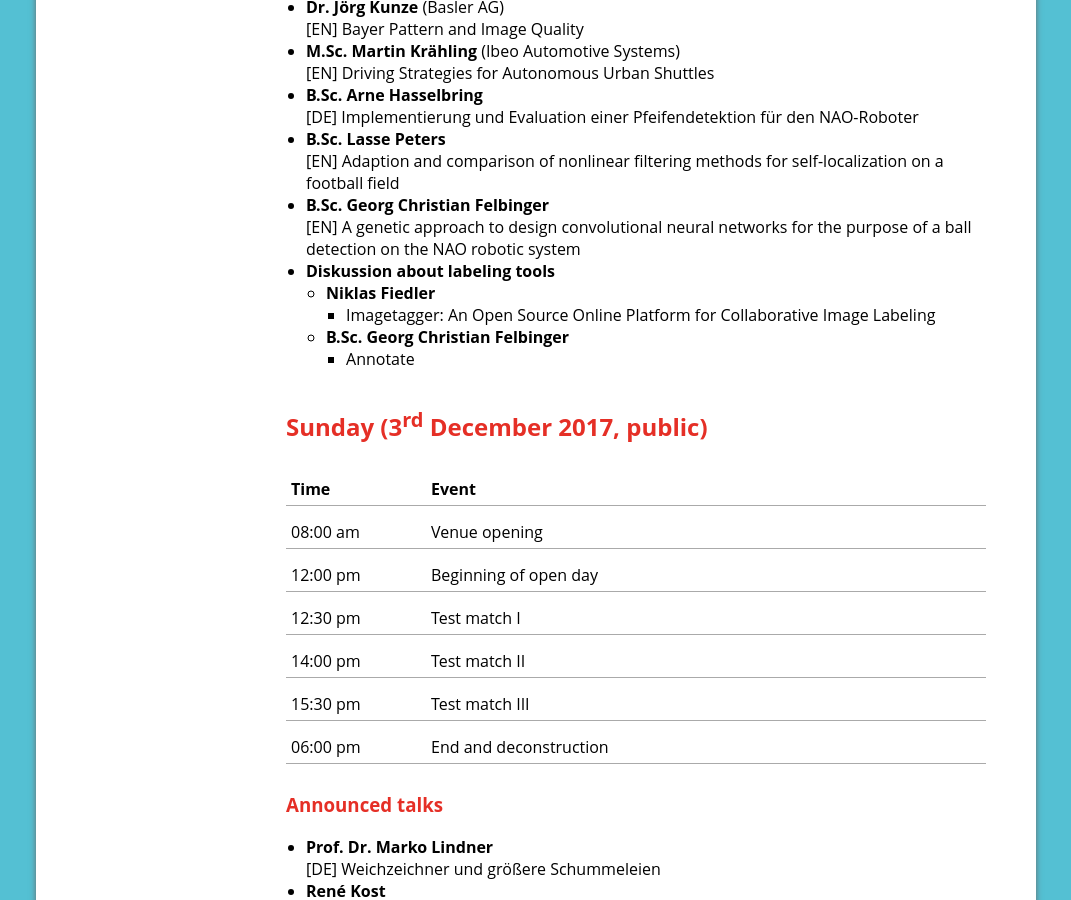
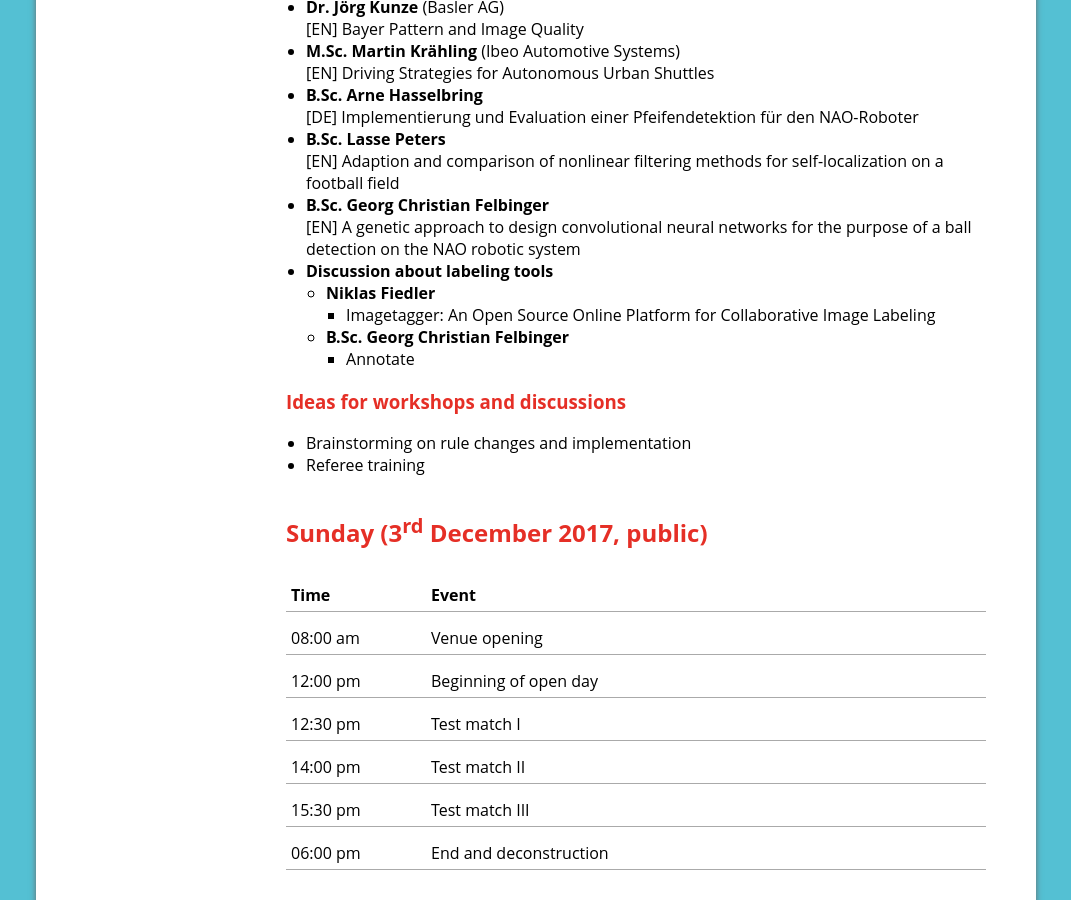
Before and after one commit to RHOrga/rhorga.github.io, a Jekyll site: the page built from 2017/en/schedule.md, in a window 1280 px wide and 900 px high, scrolled down 1005 px. Shown: the whole window, without its empty margins (104-1175 px from the left). Built offline with Jekyll 4.4.1, drawn with Linux system fonts in a browser that asks for light colours.

Commit message:
Add some ideas

```diff
--- a/2017/en/schedule.md
+++ b/2017/en/schedule.md
@@ -34,12 +34,17 @@ layout: default-en-2017
 [EN] Adaption and comparison of nonlinear filtering methods for self-localization on a football field
 * **B.Sc. Georg Christian Felbinger**
 [EN] A genetic approach to design convolutional neural networks for the purpose of a ball detection on the NAO robotic system
-* **Diskussion about labeling tools**
+* **Discussion about labeling tools**
     * **Niklas Fiedler**
         * Imagetagger: An Open Source Online Platform for Collaborative Image
           Labeling
     * **B.Sc. Georg Christian Felbinger**
         * Annotate
+
+### Ideas for workshops and discussions
+
+* Brainstorming on rule changes and implementation
+* Referee training
 
 ## Sunday (3<sup>rd</sup> December 2017, public)
 
```
Also changed, not shown: 2017/de/schedule.md (+6 -1 lines).
